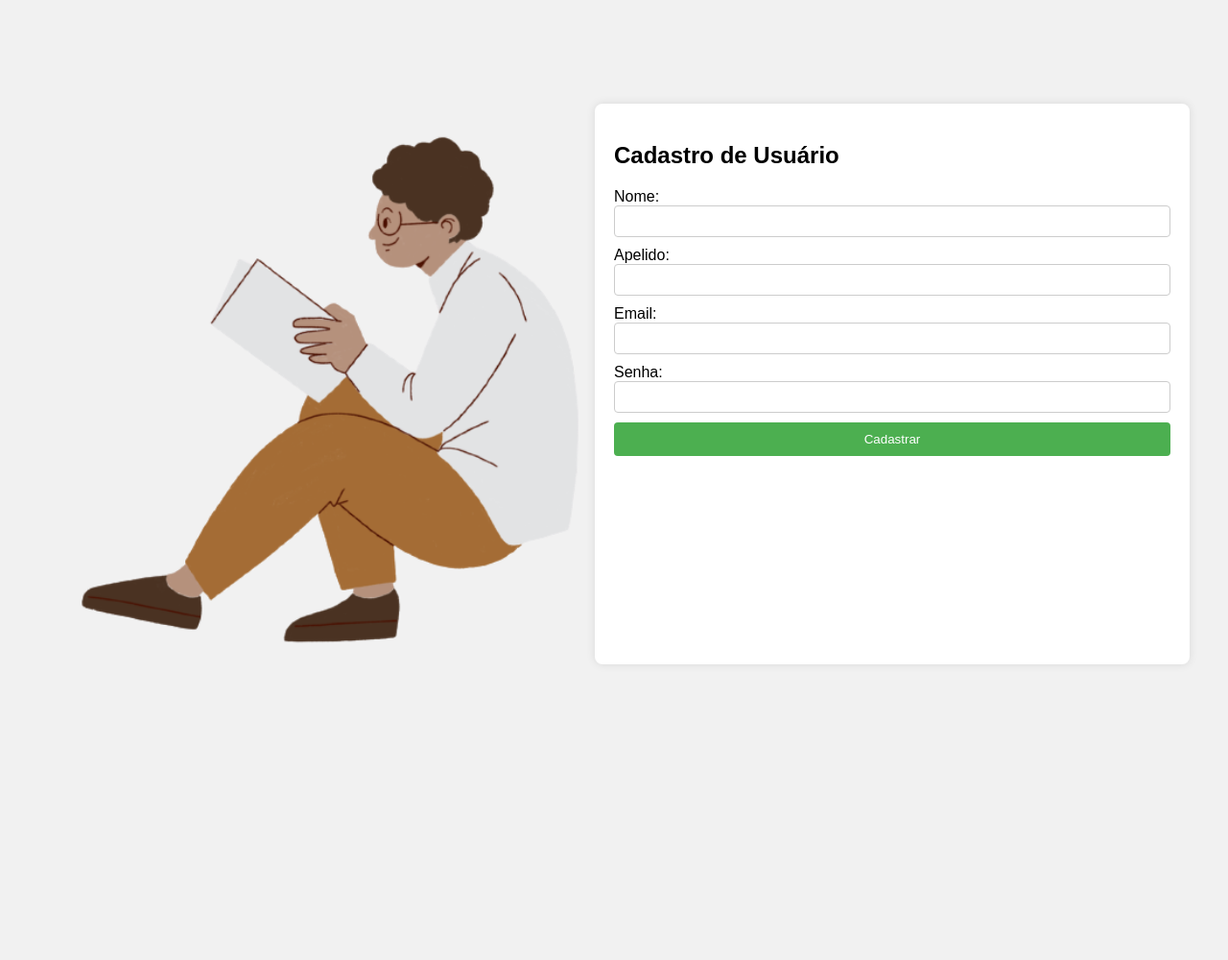
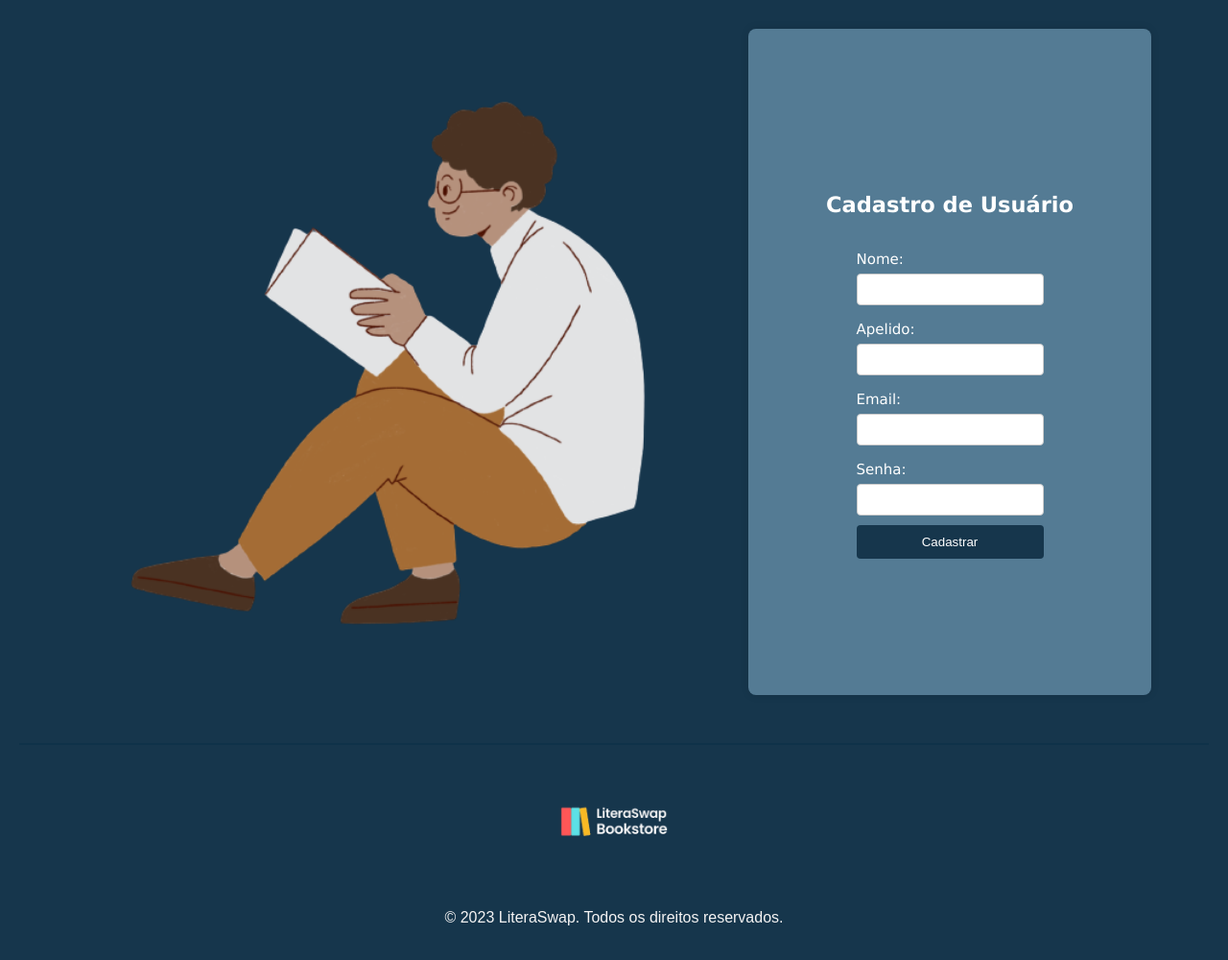
Before and after one commit to LuzGone/literaswap, a website: page pages/cadastro.html in a window 1280 px wide. Shown: the whole page at 96% size. Before the commit the page ends 800 px from the top, so only its background shows below. Drawn offline with Linux system fonts and the light colour scheme.

Commit message:
login e cadastro

```diff
--- a/pages/cadastro.html
+++ b/pages/cadastro.html
@@ -15,7 +15,7 @@
       font-family: Arial, sans-serif;
       display: flex;
       height: 100vh;
-      background-color: #f1f1f1;
+      background-color: #16364C;
     }
 
     #container {
@@ -35,13 +35,21 @@
       height: auto;
     }
 
-    #form-container {
+    .form-container {
       flex: 1;
       padding: 20px;
       box-sizing: border-box;
-      background-color: #fff;
       border-radius: 8px;
       box-shadow: 0 0 10px rgba(0, 0, 0, 0.1);
+      max-width: 1200px;
+      width: 45%;
+      margin: 5px;
+      margin-top: 30px;
+      margin-bottom: 20px;
+      margin-left: 40px;
+      margin-right: 40px;
+      background-color: #547b94;
+
     }
 
     #user-form {
@@ -58,7 +66,7 @@
 
     #register-btn {
       padding: 10px;
-      background-color: #4caf50;
+      background-color: #16364C;
       color: #fff;
       border: none;
       border-radius: 4px;
@@ -69,10 +77,10 @@
 <body>
 
 <div id="container">
-  <div id="image-container">
+  <div class="image-container">
     <img id="image" src="../img/boyreading.png" alt="Background Image">
   </div>
-  <div id="form-container">
+  <div class="form-container">
     <h2>Cadastro de Usuário</h2>
     <form id="user-form">
       <label for="name">Nome:</label>
@@ -91,6 +99,16 @@
     </form>
   </div>
 </div>
+
+<footer class="footerlogin">
+    <hr class="hr-foot">
+    <div class="footer-bottom">
+        <img src="../img/logo.png" alt="Logo da Loja" class="footer-logo">
+    </div>
+    <div class="footer-bottom">
+        <p>&copy; 2023 LiteraSwap. Todos os direitos reservados.</p>
+    </div>
+</footer>
 
 <script>
   function registerUser() {
--- a/style/main.css
+++ b/style/main.css
@@ -362,10 +362,6 @@ footer {
 }
 
 
-
-
-
-
 .titulo{
     margin-top: 30px;
     margin-bottom: 30px;
@@ -446,3 +442,27 @@ p {
     background-color: #16364C;
     color: #fff;
 }
+
+.form-container{
+    display: flex;
+    flex-direction: column;
+    align-items: center;
+    justify-content: center;
+    font-family: 'Lucida Sans', 'Lucida Sans Regular', 'Lucida Grande', 'Lucida Sans Unicode', Geneva, Verdana, sans-serif;
+    font-size: 15px;
+    color: #fff;
+    margin-top: 10px;
+    margin-bottom: 20px;
+    margin-left: 5px;
+    margin-right: 15px;
+    line-height: 2;
+}
+
+.image-container{
+    width: 50%;
+    height: 50%;
+    margin: 30px;
+    margin-top: 50px;
+    margin-bottom: 50px;
+    padding: 20px;
+}
```
Also changed, not shown: js/main.js (+46 -0 lines), package.json (added, +24 -0 lines), pages/login.html (+1 -1 lines), 1 other file.
